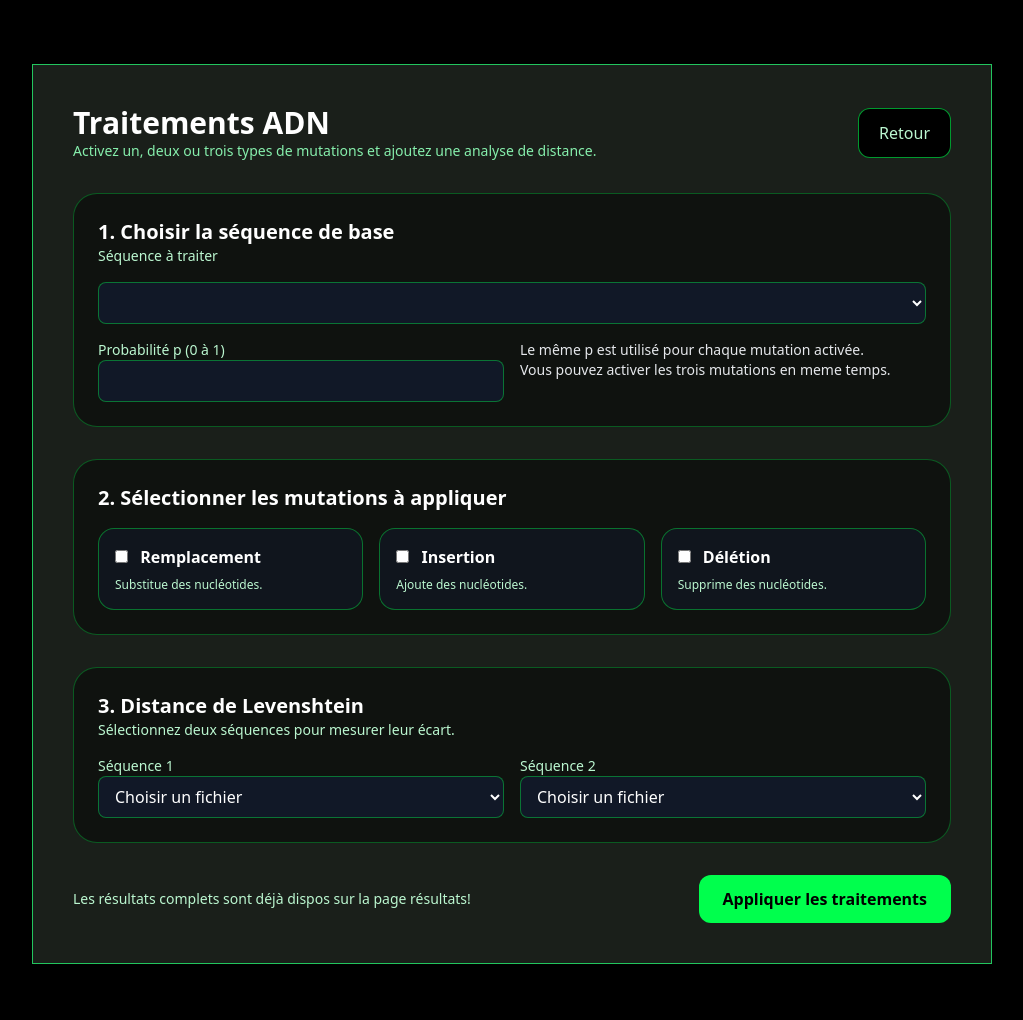
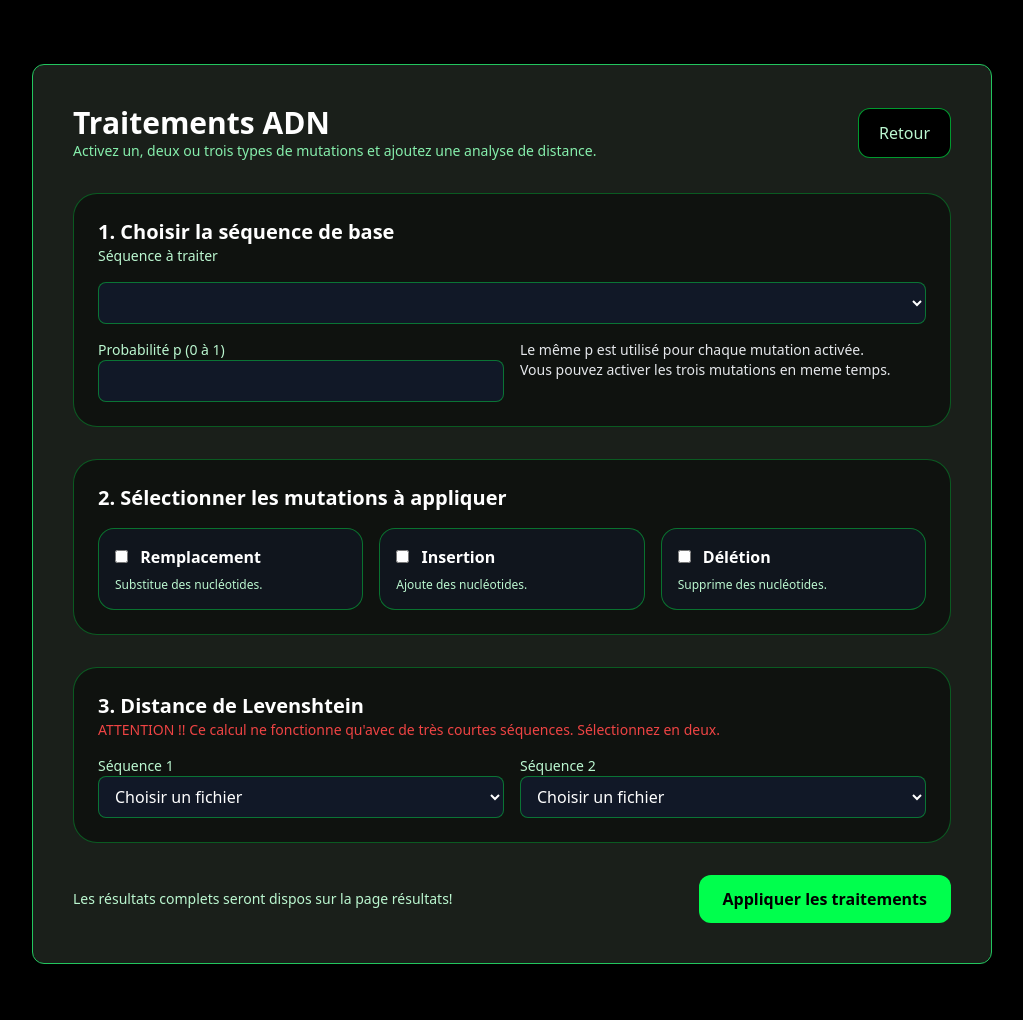
Before and after one commit to fushizaki/adn_research_app, a Flask app: page /traitements_adn/ in a window 1280 px wide. Shown: the part 74-1094 px from the top of the page, without its empty margins (128-1151 px from the left). Run offline with Flask 3, Linux system fonts and the light colour scheme; lists and menus that the app fills with data are empty; style sheets or scripts are compiled from the project's sources; parts of the project's set-up code (start-up, migrations or seed data) failed here and were passed over; some libraries are stand-ins or nearby versions.

Commit message:
feat: update ADN treatment interface with improved warning messages and styling adjustments

```diff
--- a/appJurassique/templates/traitements_adn.html
+++ b/appJurassique/templates/traitements_adn.html
@@ -2,7 +2,7 @@
 {% block main %}
 
 <section class="h-full w-full flex items-center justify-center min-h-screen" style="background: radial-gradient(circle at center, rgba(0, 179, 54, 1) 0%, rgba(0, 91, 27, 1) 20%, rgba(0, 0, 0, 1) 50%);">
-    <article class="rounded-4xl bg-gray-div shadow-md p-10 mt-2 border border-green-500 w-full mx-4 space-y-8" style="max-width: 960px; max-height: calc(100vh - 120px); overflow-y: auto;">
+    <article class="rounded-xl bg-gray-div shadow-md p-10 mt-2 border border-green-500 w-full mx-4 space-y-8" style="max-width: 960px; max-height: calc(100vh - 120px); overflow-y: auto;">
         <header class="flex flex-col lg:flex-row lg:items-center lg:justify-between gap-4">
             <div>
                 <h1 class="text-3xl font-bold text-white">Traitements ADN</h1>
@@ -75,7 +75,7 @@
                 <div class="flex flex-col lg:flex-row lg:items-center lg:justify-between gap-4">
                     <div>
                         <h2 class="text-xl font-semibold text-white">3. Distance de Levenshtein</h2>
-                        <p class="text-sm text-green-200">Sélectionnez deux séquences pour mesurer leur écart.</p>
+                        <p class="text-sm text-red-500">ATTENTION !! Ce calcul ne fonctionne qu'avec de très courtes séquences. Sélectionnez en deux.</p>
                     </div>
                 </div>
                 <div class="grid grid-cols-1 md:grid-cols-2 gap-4">
@@ -91,7 +91,7 @@
             </section>
 
             <footer class="flex flex-col md:flex-row md:items-center md:justify-between gap-4">
-                <p class="text-sm text-green-200">Les résultats complets sont déjà dispos sur la page résultats!</p>
+                <p class="text-sm text-green-200">Les résultats complets seront dispos sur la page résultats!</p>
                 {{ form_traitement.submit_traiter(class="inline-flex items-center justify-center px-6 py-3 rounded-xl bg-green-button text-black font-semibold hover:bg-green-button-hover transition") }}
             </footer>
         </form>
```
